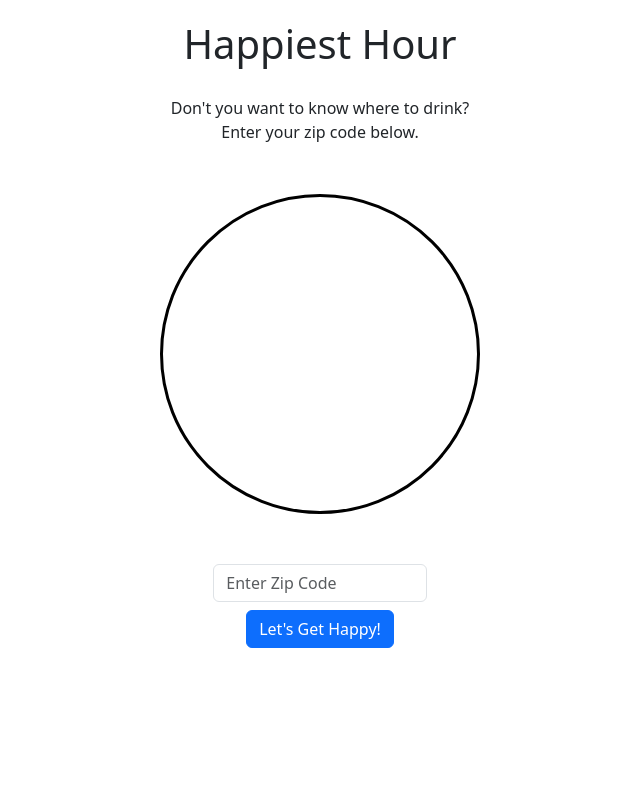
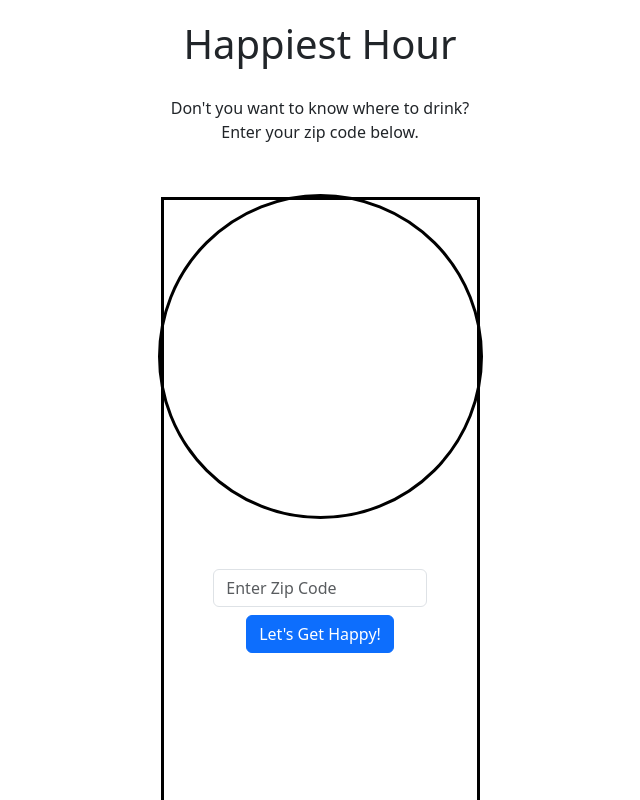
Before and after one commit to ColdWeatherBoyy/happiest-hour, a React (Vite) app in the folder client/: page / in a window 1280 px wide. Shown: the top 800 px of the page, without its empty margins (320-960 px from the left). Built offline with nearby package versions, Linux system fonts and the light colour scheme.

Commit message:
finding center of circle

```diff
--- a/client/src/components/Clock/Clock.css
+++ b/client/src/components/Clock/Clock.css
@@ -1,11 +1,25 @@
-.clock {
+:root {
+    --radius: 60vw;
+}
+
+#clock {
     border: 3px solid black;
     background-color: rgb(255, 255, 255);
     border-radius: 50%;
     margin: 50px auto; /* top & bottom, right & left */
-    height: 20em;
-    width: 20em;
-    /* display: flex;
-    justify-content: center;
-    align-items: center; */
+    width: var(--radius);
+    height: var(--radius);
+    padding-bottom: 10em;
 }
+
+#clock-center {
+    border: 3px solid black;
+    height: var(--radius);
+}
+
+@media (min-width: 769px) {
+    #clock {
+        width: 325px;
+        height: 325px;
+    }
+}
--- a/client/src/components/Clock/Clock.jsx
+++ b/client/src/components/Clock/Clock.jsx
@@ -2,7 +2,9 @@ import clockStyle from './Clock.css'
 
 const Clock = () => {
     return(
-        <div className='clock'></div>
+        <div id='clock'>
+            <div id="clock-center"></div>
+        </div>
     )
 }
 
```
